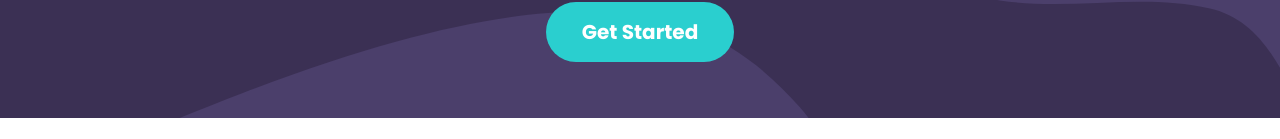
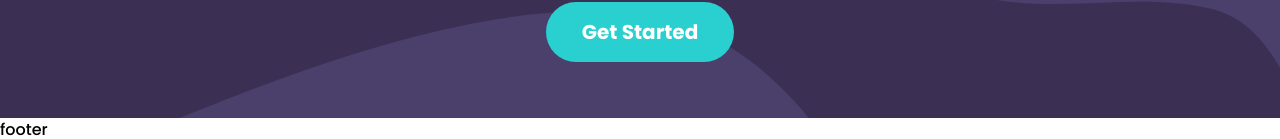
Before and after one commit to AlbertoLed/URL-shortening-API-landing-page, a React (Vite) app: page / in a window 1280 px wide. Shown: the part 1831-1970 px from the top of the page. Before the commit the page ends 1949 px from the top, so only its background shows below. Built offline with nearby package versions, Linux system fonts and the light colour scheme.

Commit message:
Create Footer component

```diff
--- a/src/App.jsx
+++ b/src/App.jsx
@@ -1,6 +1,7 @@
 import Navbar from './components/Navbar'
 import Header from './components/Header'
 import Main from './components/Main'
+import Footer from './components/Footer'
 
 function App() {
   return (
@@ -8,6 +9,7 @@ function App() {
       <Navbar />
       <Header />
       <Main />
+      <Footer />
     </>
   )
 }
--- /dev/null
+++ b/src/components/Footer.jsx
@@ -0,0 +1,7 @@
+function Footer() {
+    return(
+        <footer>footer</footer>
+    )
+}
+
+export default Footer
```
